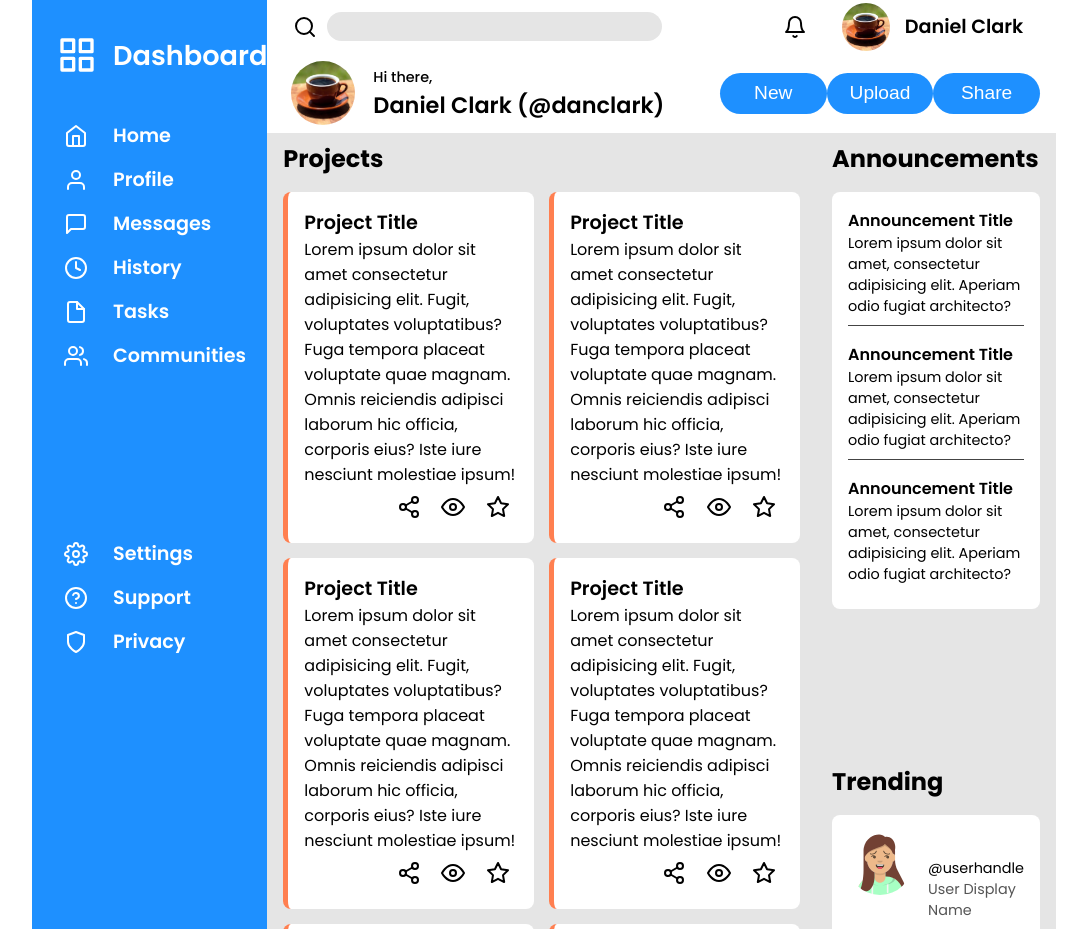
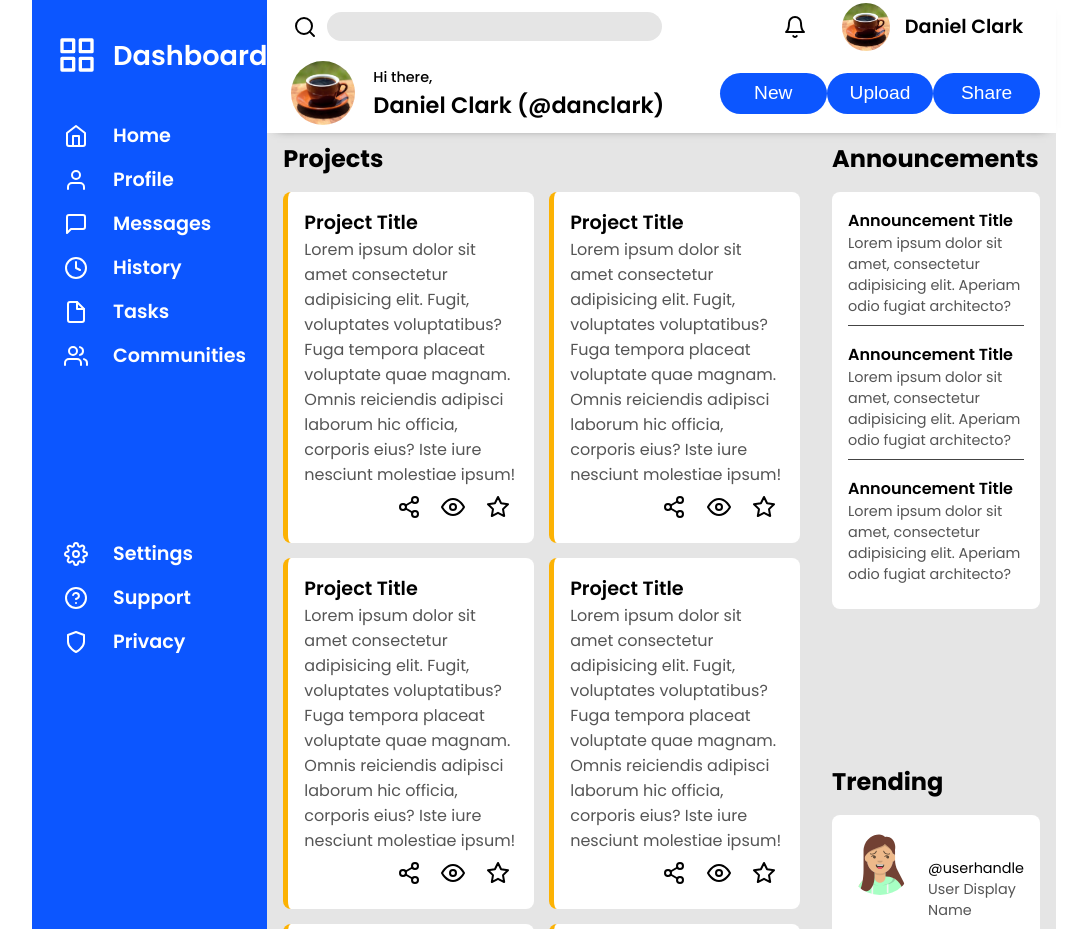
Before and after one commit to rwolt/admin-dashboard, a plain HTML site: page index.html in a window 1280 px wide. Shown: the top 929 px of the page, without its empty margins (96-1183 px from the left). Drawn offline with Linux system fonts and the light colour scheme.

Commit message:
Add drop shadow to header and color pallette

```diff
--- a/styles.css
+++ b/styles.css
@@ -1,8 +1,8 @@
 @import url("https://fonts.googleapis.com/css2?family=Poppins:wght@400;500;600;700&display=swap");
-
 :root {
-  --background-color: dodgerblue;
-  --accent-color: coral;
+  --background-color: #0c56ff;
+  --accent-color: #fcb203;
+  --paragraph-color: #555;
 }
 
 * {
@@ -84,7 +84,9 @@
   display: grid;
   grid-template-columns: 3fr 2fr;
   grid-template-rows: 2fr 3fr;
-  margin: 0 1rem;
+  padding: 0 1rem;
+  box-shadow: 0 5px 10px -10px #333;
+  z-index: 1;
 }
 
 .search-bar {
@@ -209,6 +211,10 @@
   font-weight: 600;
 }
 
+.project-description {
+  color: var(--paragraph-color);
+}
+
 .project-card-buttons {
   display: grid;
   grid-template-columns: 24px 24px 24px 1fr;
@@ -251,6 +257,7 @@
 
 .announcement-description {
   font-size: 0.9rem;
+  color: var(--paragraph-color);
 }
 
 .trending {
@@ -274,7 +281,7 @@
 
 .user-display-name {
   align-self: start;
-  color: #555;
+  color: var(--paragraph-color);
   font-size: 0.9rem;
 }
 
```
